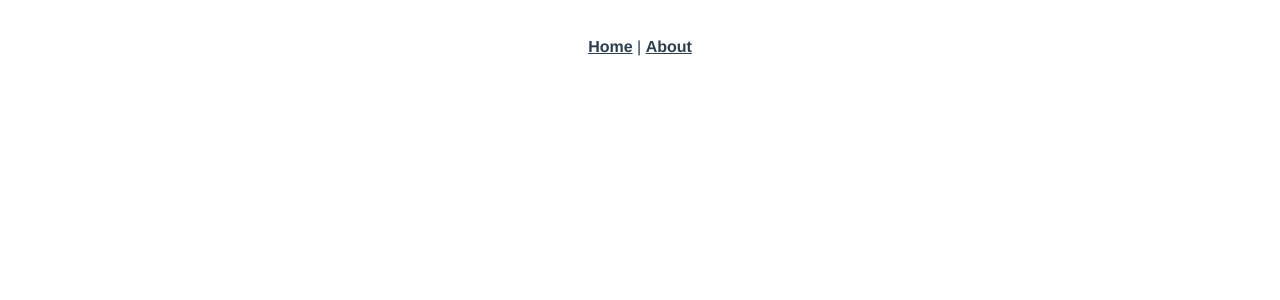
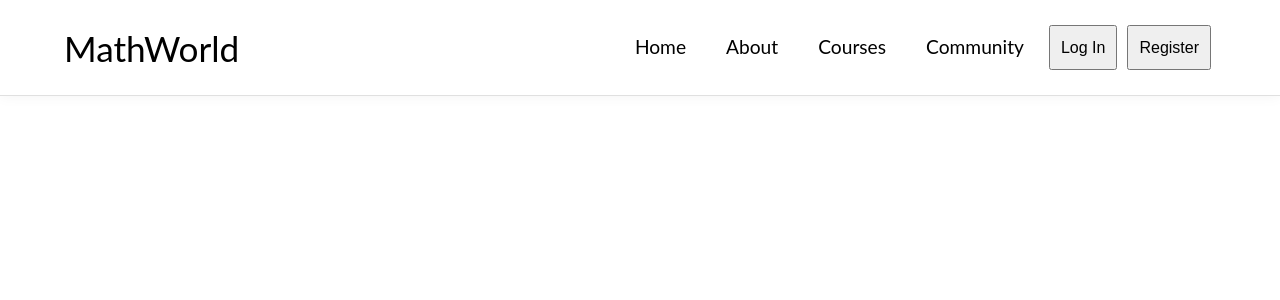
Before and after one commit to pauljor1499/vue-mw-widgets, a Vue app: page /navbar in a window 1280 px wide. Shown: the top 300 px of the page. Built offline with nearby package versions, Linux system fonts and the light colour scheme.

Commit message:
add navbar

```diff
--- a/src/App.vue
+++ b/src/App.vue
@@ -1,15 +1,11 @@
 <template>
   <div id="app">
-    <div id="nav">
-      <router-link to="/">Home</router-link> |
-      <router-link to="/about">About</router-link>
-    </div>
-    <router-view/>
+    <router-view />
   </div>
 </template>
 
 <style>
-#app {
+/* #app {
   font-family: Avenir, Helvetica, Arial, sans-serif;
   -webkit-font-smoothing: antialiased;
   -moz-osx-font-smoothing: grayscale;
@@ -28,5 +24,13 @@
 
 #nav a.router-link-exact-active {
   color: #42b983;
+} */
+
+* {
+  padding: 0;
+  margin: 0;
+  text-decoration: none;
+  list-style: none;
+  box-sizing: border-box;
 }
 </style>
--- a/src/components/HelloWorld.vue
+++ /dev/null
@@ -1,58 +0,0 @@
-<template>
-  <div class="hello">
-    <h1>{{ msg }}</h1>
-    <p>
-      For a guide and recipes on how to configure / customize this project,<br>
-      check out the
-      <a href="https://cli.vuejs.org" target="_blank" rel="noopener">vue-cli documentation</a>.
-    </p>
-    <h3>Installed CLI Plugins</h3>
-    <ul>
-      <li><a href="https://github.com/vuejs/vue-cli/tree/dev/packages/%40vue/cli-plugin-babel" target="_blank" rel="noopener">babel</a></li>
-      <li><a href="https://github.com/vuejs/vue-cli/tree/dev/packages/%40vue/cli-plugin-router" target="_blank" rel="noopener">router</a></li>
-    </ul>
-    <h3>Essential Links</h3>
-    <ul>
-      <li><a href="https://vuejs.org" target="_blank" rel="noopener">Core Docs</a></li>
-      <li><a href="https://forum.vuejs.org" target="_blank" rel="noopener">Forum</a></li>
-      <li><a href="https://chat.vuejs.org" target="_blank" rel="noopener">Community Chat</a></li>
-      <li><a href="https://twitter.com/vuejs" target="_blank" rel="noopener">Twitter</a></li>
-      <li><a href="https://news.vuejs.org" target="_blank" rel="noopener">News</a></li>
-    </ul>
-    <h3>Ecosystem</h3>
-    <ul>
-      <li><a href="https://router.vuejs.org" target="_blank" rel="noopener">vue-router</a></li>
-      <li><a href="https://vuex.vuejs.org" target="_blank" rel="noopener">vuex</a></li>
-      <li><a href="https://github.com/vuejs/vue-devtools#vue-devtools" target="_blank" rel="noopener">vue-devtools</a></li>
-      <li><a href="https://vue-loader.vuejs.org" target="_blank" rel="noopener">vue-loader</a></li>
-      <li><a href="https://github.com/vuejs/awesome-vue" target="_blank" rel="noopener">awesome-vue</a></li>
-    </ul>
-  </div>
-</template>
-
-<script>
-export default {
-  name: 'HelloWorld',
-  props: {
-    msg: String
-  }
-}
-</script>
-
-<!-- Add "scoped" attribute to limit CSS to this component only -->
-<style scoped>
-h3 {
-  margin: 40px 0 0;
-}
-ul {
-  list-style-type: none;
-  padding: 0;
-}
-li {
-  display: inline-block;
-  margin: 0 10px;
-}
-a {
-  color: #42b983;
-}
-</style>
--- /dev/null
+++ b/src/components/NavBar.vue
@@ -0,0 +1,107 @@
+<template>
+  <header class="header">
+    <div class="logo">
+      <router-link :to="'/navbar'">
+        <span>MathWorld</span>
+      </router-link>
+    </div>
+    <ul class="main-nav">
+      <li>
+        <router-link :to="'/'">
+          <span>Home</span>
+        </router-link>
+      </li>
+      <li>
+        <router-link :to="'/'">
+          <span>About</span>
+        </router-link>
+      </li>
+      <li>
+        <router-link :to="'/'">
+          <span>Courses</span>
+        </router-link>
+      </li>
+      <li>
+        <router-link :to="'/'">
+          <span>Community</span>
+        </router-link>
+      </li>
+      <div class="buttons">
+        <button>
+          <router-link :to="'/'">
+            <span>Log In</span>
+          </router-link>
+        </button>
+        <button>
+          <router-link :to="'/'"><span>Register</span></router-link>
+        </button>
+      </div>
+    </ul>
+  </header>
+</template>
+
+<style scoped>
+span {
+  color: black;
+}
+
+.header {
+  font-family: "Lato", sans-serif;
+  padding: 0px 5% 0px 5%;
+  border-bottom: 1px solid #e0e0e0;
+  box-shadow: 0px 0px 14px 0px rgba(0, 0, 0, 0.05);
+}
+
+.logo {
+  font-size: 2.2em;
+  /* background-color: rgb(252, 147, 9); */
+}
+
+.main-nav {
+  /* background-color: rgb(252, 147, 9); */
+}
+
+.main-nav li {
+  font-size: 1.2em;
+  padding: 35px 20px 35px 20px;
+  text-align: center;
+  border-bottom: 2px solid white;
+}
+
+.main-nav .buttons {
+  margin: auto;
+}
+
+.main-nav button {
+  height: 45px;
+  margin: 5px;
+  padding: 10px;
+}
+
+.main-nav button span {
+  font-size: 1.2em;
+}
+
+.main-nav li:hover {
+  background-color: #e7f7ff;
+  border-bottom: 2px solid #0091de;
+}
+
+@media (min-width: 769px) {
+  .header,
+  .main-nav {
+    display: flex;
+  }
+  .header {
+    flex-direction: column;
+    align-items: center;
+  }
+}
+
+@media (min-width: 1025px) {
+  .header {
+    flex-direction: row;
+    justify-content: space-between;
+  }
+}
+</style>
--- a/src/router/index.js
+++ b/src/router/index.js
@@ -1,29 +1,27 @@
-import Vue from 'vue'
-import VueRouter from 'vue-router'
-import Home from '../views/Home.vue'
+import Vue from "vue";
+import VueRouter from "vue-router";
+import LandingPage from "../views/LandingPage.vue";
+import NavBar from "../components/NavBar.vue";
 
-Vue.use(VueRouter)
+Vue.use(VueRouter);
 
 const routes = [
   {
-    path: '/',
-    name: 'Home',
-    component: Home
+    path: "/",
+    name: "LandingPage",
+    component: LandingPage,
   },
   {
-    path: '/about',
-    name: 'About',
-    // route level code-splitting
-    // this generates a separate chunk (about.[hash].js) for this route
-    // which is lazy-loaded when the route is visited.
-    component: () => import(/* webpackChunkName: "about" */ '../views/About.vue')
-  }
-]
+    path: "/navbar",
+    name: "NavBar",
+    component: NavBar,
+  },
+];
 
 const router = new VueRouter({
-  mode: 'history',
+  mode: "history",
   base: process.env.BASE_URL,
-  routes
-})
+  routes,
+});
 
-export default router
+export default router;
--- a/src/views/About.vue
+++ /dev/null
@@ -1,5 +0,0 @@
-<template>
-  <div class="about">
-    <h1>This is an about page</h1>
-  </div>
-</template>
--- a/src/views/Home.vue
+++ /dev/null
@@ -1,18 +0,0 @@
-<template>
-  <div class="home">
-    <img alt="Vue logo" src="../assets/logo.png">
-    <HelloWorld msg="Welcome to Your Vue.js App"/>
-  </div>
-</template>
-
-<script>
-// @ is an alias to /src
-import HelloWorld from '@/components/HelloWorld.vue'
-
-export default {
-  name: 'Home',
-  components: {
-    HelloWorld
-  }
-}
-</script>
--- /dev/null
+++ b/src/views/LandingPage.vue
@@ -0,0 +1,11 @@
+<template>
+  <body>
+    <header></header>
+    <body>
+      <h1>Landing Page</h1>
+    </body>
+    <footer></footer>
+  </body>
+</template>
+
+<style scoped></style>
```
